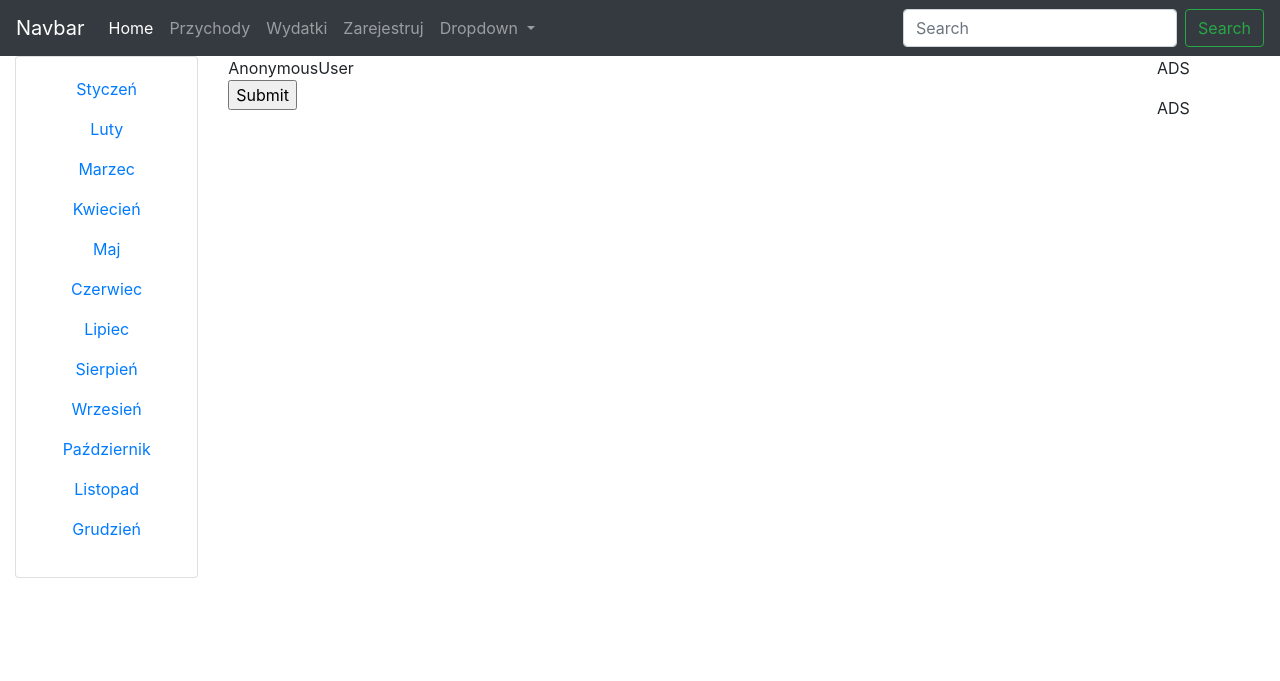
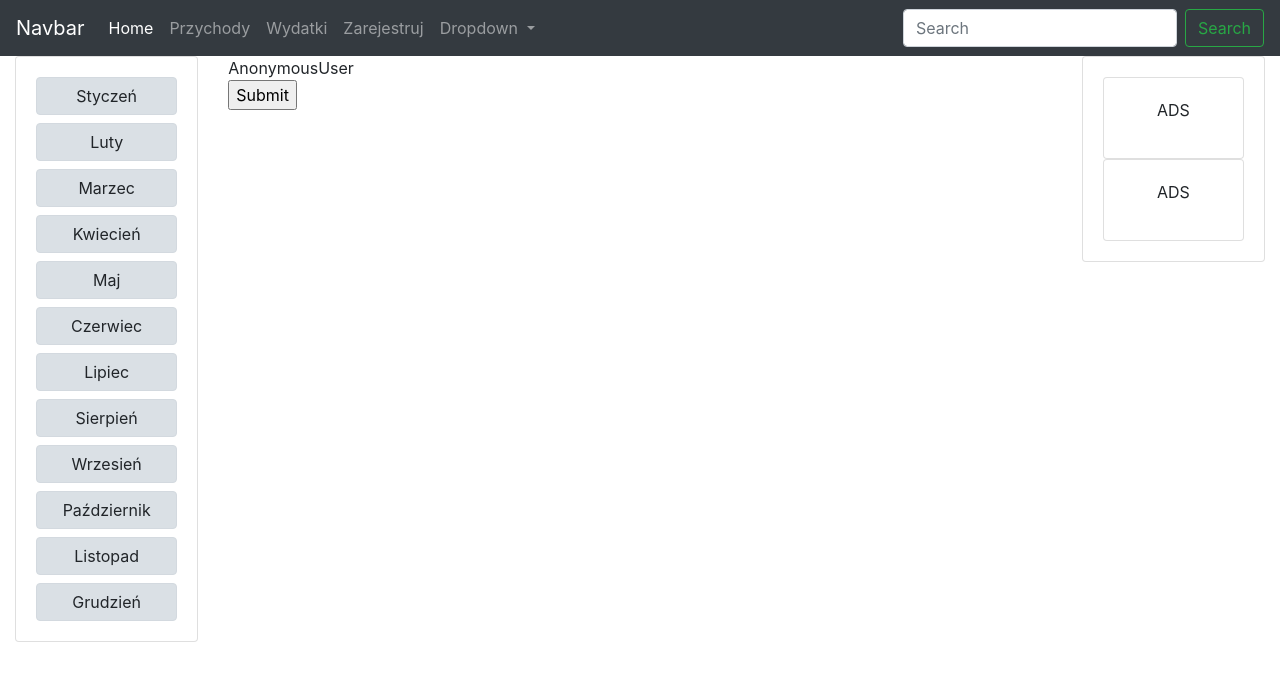
Before and after one commit to gothaur/home_budget, a Django app: template budget/templates/edit.html in a window 1280 px wide. Shown: the top 681 px of the page. Run offline with Django 3.2, Linux system fonts and the light colour scheme; the template is opened without the code that fills it, so the values that code supplies are empty; some libraries are stand-ins or nearby versions.

```diff
--- a/budget/templates/__base_view__.html
+++ b/budget/templates/__base_view__.html
@@ -57,18 +57,18 @@
     <div class="col-sm-2 sidenav">
       <div class="card">
         <div class="card-body">
-          <p><a href="?month=1">Styczeń</a></p>
-          <p><a href="?month=2">Luty</a></p>
-          <p><a href="?month=3">Marzec</a></p>
-          <p><a href="?month=4">Kwiecień</a></p>
-          <p><a href="?month=5">Maj</a></p>
-          <p><a href="?month=6">Czerwiec</a></p>
-          <p><a href="?month=7">Lipiec</a></p>
-          <p><a href="?month=8">Sierpień</a></p>
-          <p><a href="?month=9">Wrzesień</a></p>
-          <p><a href="?month=10">Październik</a></p>
-          <p><a href="?month=11">Listopad</a></p>
-          <p><a href="?month=12">Grudzień</a></p>
+          <a href="?month=1" class="btn btn-light btn-block active" role="button" aria-pressed="true">Styczeń</a>
+          <a href="?month=2" class="btn btn-light btn-block active" role="button" aria-pressed="true">Luty</a>
+          <a href="?month=3" class="btn btn-light btn-block active" role="button" aria-pressed="true">Marzec</a>
+          <a href="?month=4" class="btn btn-light btn-block active" role="button" aria-pressed="true">Kwiecień</a>
+          <a href="?month=5" class="btn btn-light btn-block active" role="button" aria-pressed="true">Maj</a>
+          <a href="?month=6" class="btn btn-light btn-block active" role="button" aria-pressed="true">Czerwiec</a>
+          <a href="?month=7" class="btn btn-light btn-block active" role="button" aria-pressed="true">Lipiec</a>
+          <a href="?month=8" class="btn btn-light btn-block active" role="button" aria-pressed="true">Sierpień</a>
+          <a href="?month=9" class="btn btn-light btn-block active" role="button" aria-pressed="true">Wrzesień</a>
+          <a href="?month=10" class="btn btn-light btn-block active" role="button" aria-pressed="true">Październik</a>
+          <a href="?month=11" class="btn btn-light btn-block active" role="button" aria-pressed="true">Listopad</a>
+          <a href="?month=12" class="btn btn-light btn-block active" role="button" aria-pressed="true">Grudzień</a>
         </div>
       </div>
     </div>
@@ -77,12 +77,21 @@
       {% endblock %}
     </div>
     <div class="col-sm-2 sidenav">
-      <div class="well">
-        <p>ADS</p>
+      <div class="card">
+        <div class="card-body">
+          <div class="card">
+            <div class="card-body">
+              <p>ADS</p>
+            </div>
+          </div>
+          <div class="card">
+            <div class="card-body">
+              <p>ADS</p>
+            </div>
+          </div>
+        </div>
       </div>
-      <div class="well">
-        <p>ADS</p>
-      </div>
+
     </div>
   </div>
 </div>
```
